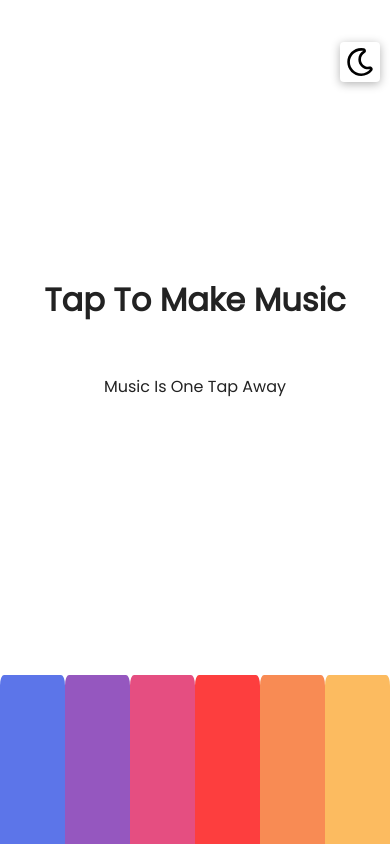
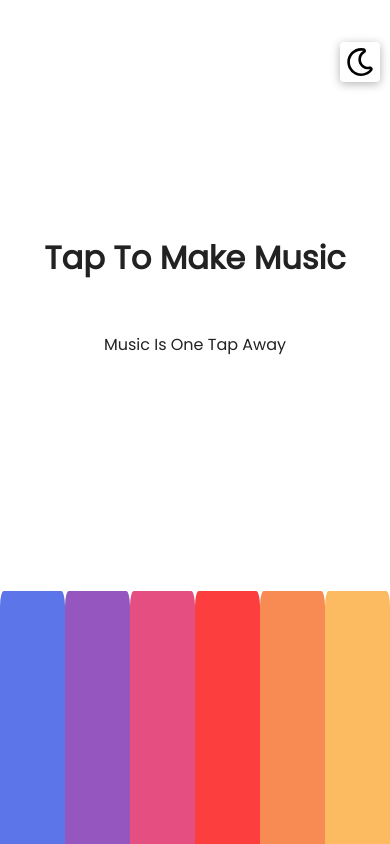
Before and after one commit to Alapan21/Music-maker-Dev-ED, a plain HTML site: page index.html in a window 390 px wide. Drawn offline with Linux system fonts and the light colour scheme.

Commit message:
for mobile screens

```diff
--- a/index.css
+++ b/index.css
@@ -31,7 +31,7 @@ main {
   -webkit-box-align: center;
       -ms-flex-align: center;
           align-items: center;
-  height: 80vh;
+  height: 70vh;
   -webkit-box-orient: vertical;
   -webkit-box-direction: normal;
       -ms-flex-direction: column;
@@ -77,7 +77,7 @@ button div {
   display: -webkit-box;
   display: -ms-flexbox;
   display: flex;
-  height: 20vh;
+  height: 30vh;
   position: relative;
   -ms-flex-pack: distribute;
       justify-content: space-around;
```
